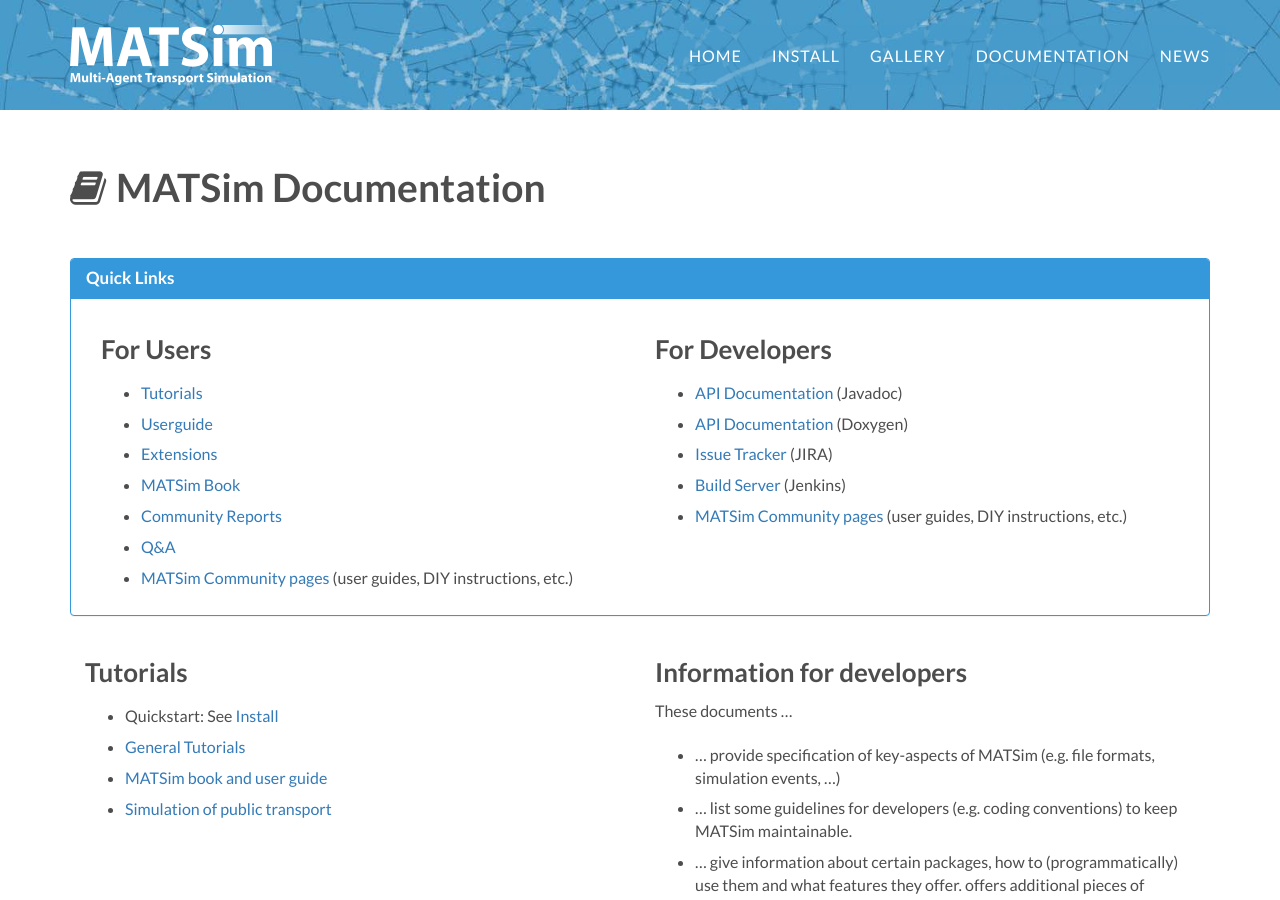
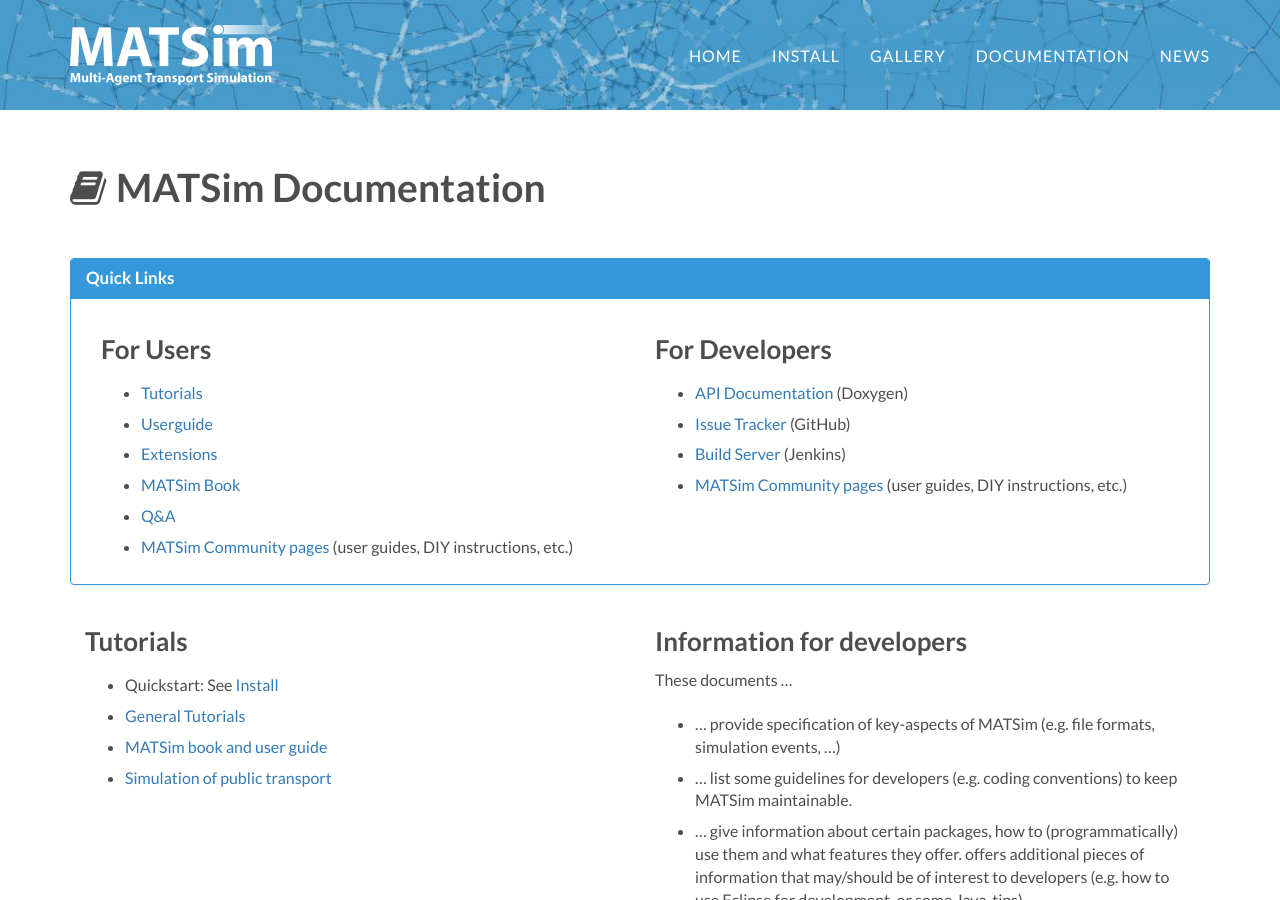
Before and after one commit to matsim-org/jekyll-website, a Jekyll site: the page built from docs/index.md, in a window 1280 px wide and 900 px high. Built offline with Jekyll 4.4.1, drawn with Linux system fonts in a browser that asks for light colours; some web fonts are replaced; comment, search, counter and statistics services are not loaded.

Commit message:
make /wiki point to github, not atlassian; clean up docs listing

```diff
--- a/docs/index.md
+++ b/docs/index.md
@@ -20,7 +20,6 @@
 - [Userguide](/docs/userguide)
 - [Extensions](/extensions)
 - [MATSim Book](/the-book)
-- [Community Reports](https://matsim.atlassian.net/wiki/display/MATPUB/MATSim+Community+Report)
 - [Q&A](/faq)
 - [MATSim Community pages](/wiki) (user guides, DIY instructions, etc.)
 
@@ -29,9 +28,8 @@
 
 ### For Developers
 
-- [API Documentation](/javadoc) (Javadoc)
 - [API Documentation](/doxygen) (Doxygen)
-- [Issue Tracker](/issuetracker) (JIRA)
+- [Issue Tracker](/issuetracker) (GitHub)
 - [Build Server](/buildserver) (Jenkins)
 - [MATSim Community pages](/wiki) (user guides, DIY instructions, etc.)
 
```
Also changed, not shown: 1 other file.
